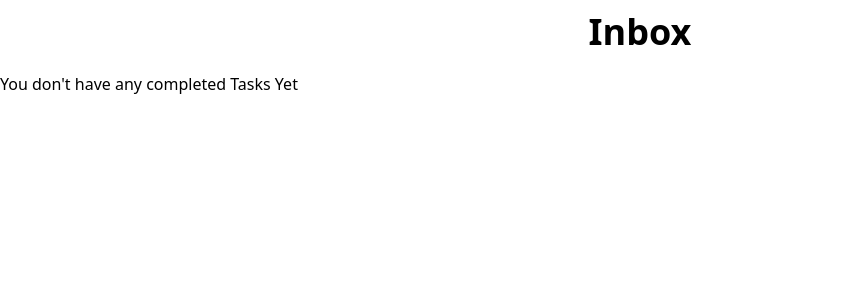
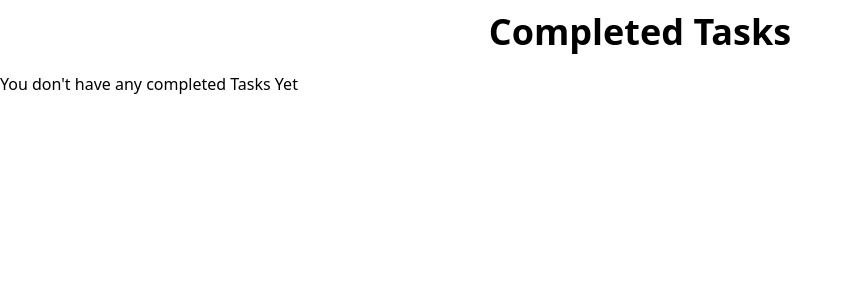
Before and after one commit to LightSentinel691/To_Do_List, a React (Vite) app: page /Completed in a window 1280 px wide. Shown: the top 300 px of the page, without its empty margins (0-853 px from the left). Built offline with nearby package versions, Linux system fonts and the light colour scheme.

Commit message:
Update CompletedHome.jsx
Changed Title and UI for the completed tasks

```diff
--- a/src/Components/Completed Tasks/CompletedHome.jsx
+++ b/src/Components/Completed Tasks/CompletedHome.jsx
@@ -58,7 +58,7 @@ function CompletedHome() {
     <>
       <div>
         <h1 className="text-4xl font-bold mb-5 mt-3 text-center">
-          Inbox
+          Completed Tasks
         </h1>
         {Tasks === null ? (
           <p>You don't have any completed Tasks Yet</p>
@@ -99,8 +99,8 @@ const ListEntries = ({ data, handleDelete, handleRedirect }) => (
     className="flex bg-orange-200 ml-3 mr-3 mt-2 p-1 text-center items-center hover:bg-orange-300 hover:shadow-lg hover:shadow-orange-500/50 rounded-2xl"
     onClick={(e) => handleRedirect(data.id, e)}
   >
-    <span className="p-2 w-1/5">{data.date}</span>&nbsp;&nbsp;
-    <span className="w-3/5 text-lg p-3">{data.title}</span>{" "}
+    <span className="p-2 w-1/5 line-through">{data.date}</span>&nbsp;&nbsp;
+    <span className="w-3/5 text-lg p-3 line-through">{data.title}</span>{" "}
     &nbsp;&nbsp;
     <span className="w-1/5 text-white">
       <button
```
